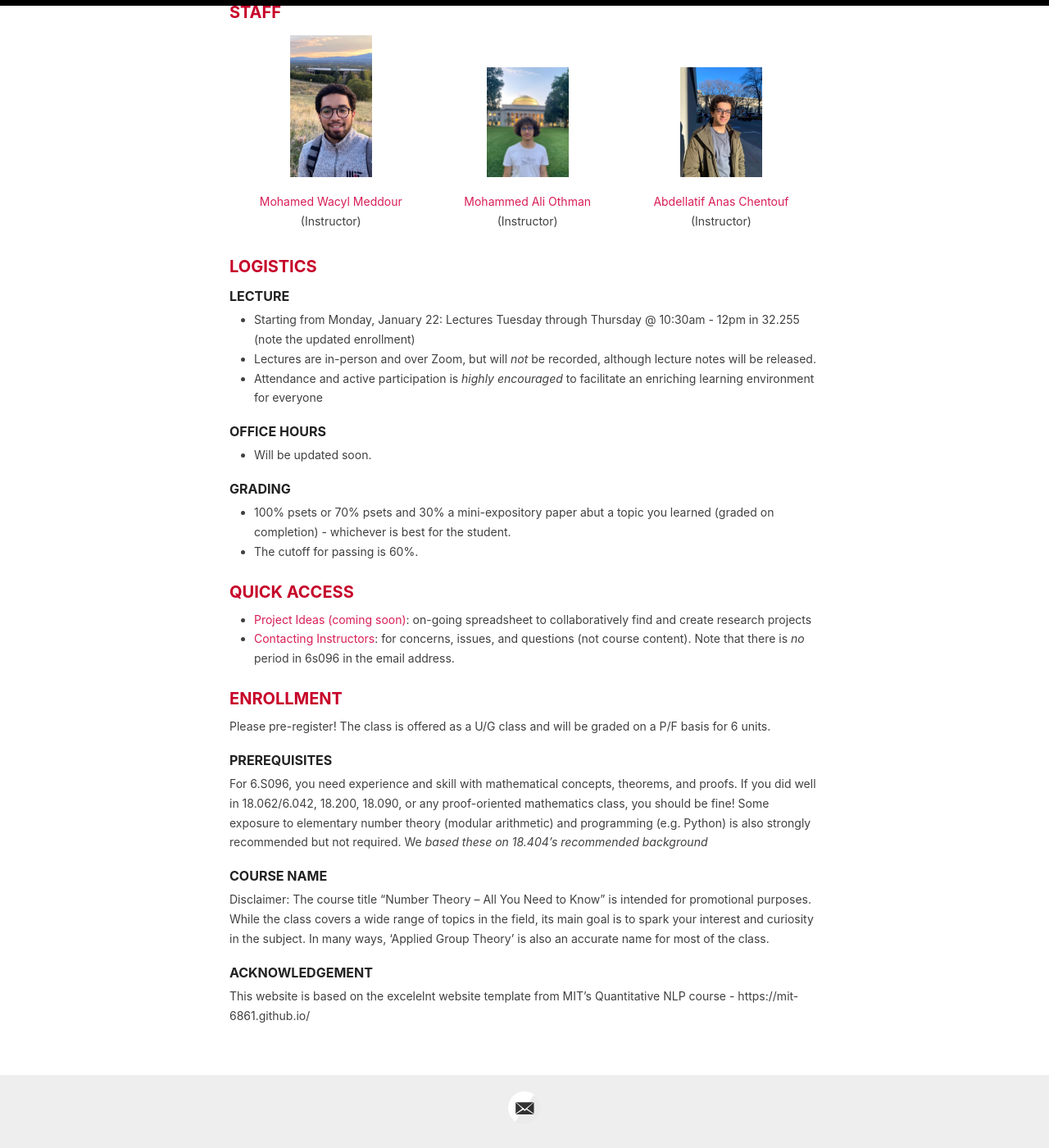
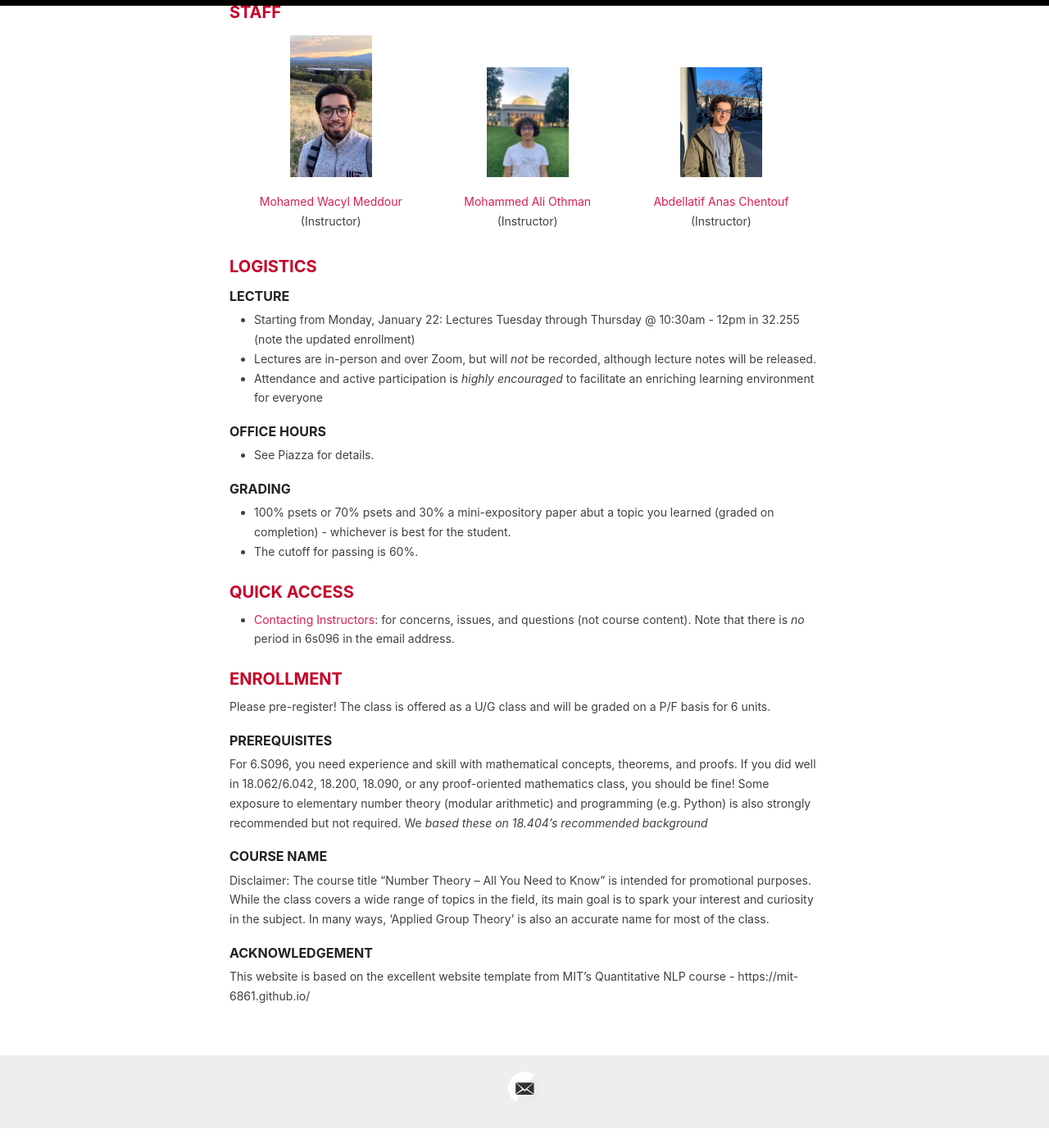
Before and after one commit to 6s096-iap24/6s096-iap24.github.io, a Jekyll site: the page built from _pages/home.md, in a window 1280 px wide and 1400 px high, scrolled down 903 px. Shown: the whole window at 82% size. Built offline with Jekyll 4.4.1, drawn with Linux system fonts in a browser that asks for light colours; after the commit the page ends 2279 px from its top, so only the background shows below that.

Commit message:
updates to home page

```diff
--- a/_pages/home.md
+++ b/_pages/home.md
@@ -45,7 +45,7 @@ Please fill in this google form if you're interested in the class so we can gaug
 - Attendance and active participation is *highly encouraged* to facilitate an enriching learning environment for everyone
 
 ### OFFICE HOURS
-- Will be updated soon.
+- See Piazza for details.
 
 
 ### GRADING
@@ -53,8 +53,6 @@ Please fill in this google form if you're interested in the class so we can gaug
 - The cutoff for passing is 60%.
 
 ## QUICK ACCESS
-
-- [Project Ideas (coming soon)](): on-going spreadsheet to collaboratively find and create research projects
 - [Contacting Instructors](mailto:6s096-iap24@mit.edu): for concerns, issues, and questions (not course content). Note that there is *no* period in 6s096 in the email address.
 
 ## ENROLLMENT
@@ -67,4 +65,4 @@ For 6.S096, you need experience and skill with mathematical concepts, theorems,
 Disclaimer: The course title "Number Theory – All You Need to Know" is intended for promotional purposes. While the class covers a wide range of topics in the field, its main goal is to spark your interest and curiosity in the subject. In many ways, 'Applied Group Theory' is also an accurate name for most of the class.
 
 ### ACKNOWLEDGEMENT
-This website is based on the excelelnt website template from MIT's Quantitative NLP course - https://mit-6861.github.io/
+This website is based on the excellent website template from MIT's Quantitative NLP course - https://mit-6861.github.io/
```
